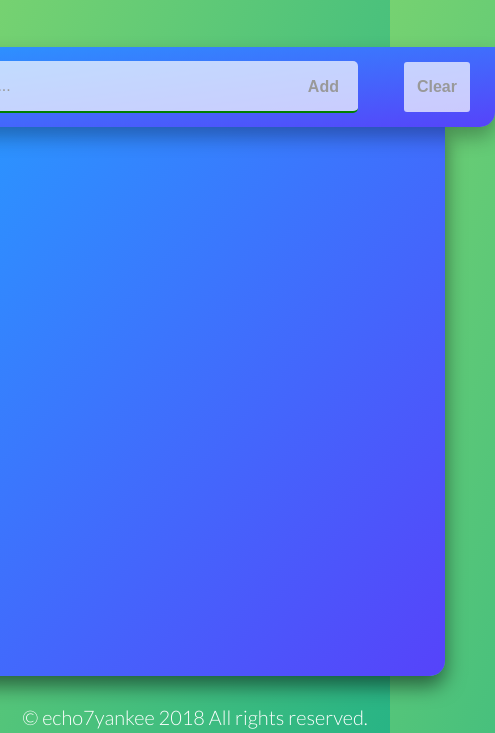
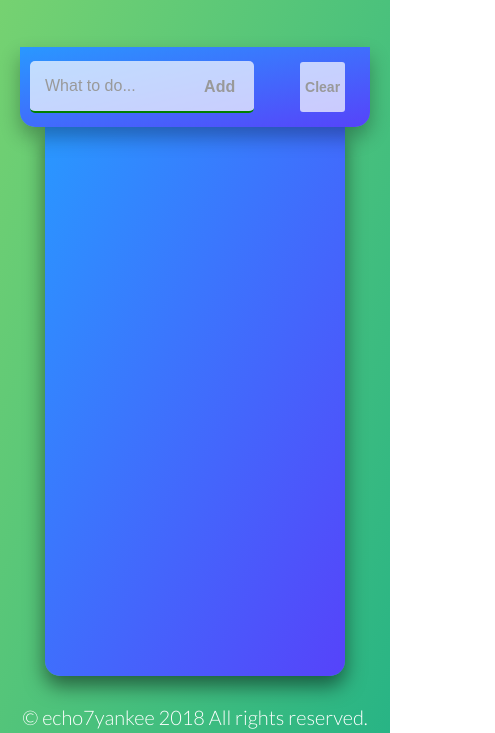
Before and after one commit to Ehteshamali-889/Todo-, a plain HTML site: page index.html in a window 390 px wide. Shown: the part 171-904 px from the top of the page, 495 px wide, since content can reach past the window. Drawn offline with Linux system fonts and the light colour scheme.

Commit message:
partially responsive

```diff
--- a/style.css
+++ b/style.css
@@ -139,7 +139,7 @@ body {
 .header__add::after {
     content: "";
     width: .3rem;
-    height:100%;
+    height:97%;
     background-image: linear-gradient(to right bottom, #eb2f64, #BA265D);
     position: absolute;
     left: 0;
@@ -257,3 +257,42 @@ body {
     font-size: 2rem;
     color: #fff;
 }
+
+@media screen and (max-width: 992px) {
+    .header {
+        width: 50rem;
+    }
+    .header__input {
+        width: 300px;
+    }
+
+    .header__clear {
+        width: 60px;
+        font-size: 16px;
+    }
+
+    .ul-content {
+        width: 40rem;
+    }
+}
+
+@media screen and (max-width: 600px) {
+    .header {
+        width: 350px;
+    }
+    .header__input {
+        width: 250px;
+        font-size: 14px;
+    }
+
+
+    .header__clear {
+        width: 50px;
+        font-size: 14px;
+    }
+
+    .ul-content {
+        width: 300px;
+
+    }
+}
```
